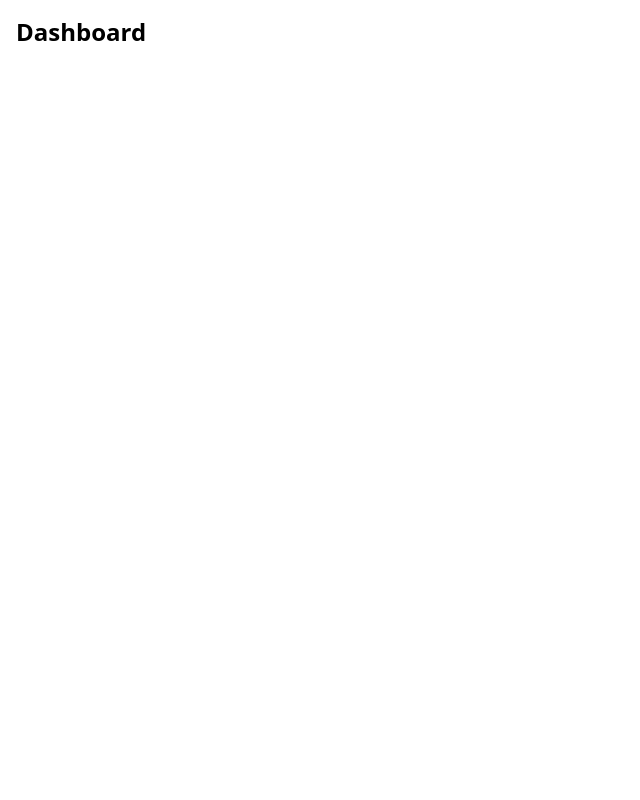
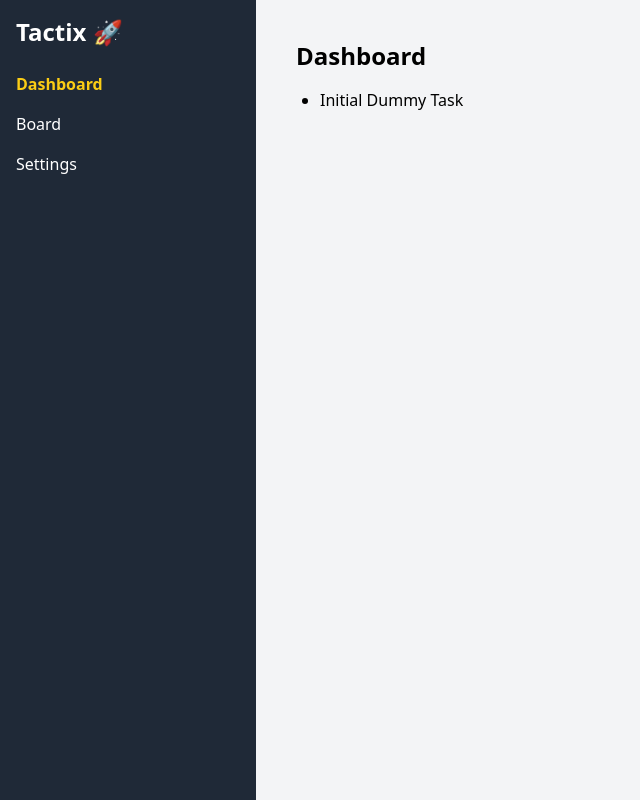
Before and after one commit to anusha2211/Tactix, a React (Create React App) app in the folder client/: page / in a window 1280 px wide. Shown: the whole page, without its empty margins (0-640 px from the left). Built offline with nearby package versions, Linux system fonts and the light colour scheme.

Commit message:
Set up Redux Toolkit and connected dummy task slice

```diff
--- a/client/package.json
+++ b/client/package.json
@@ -3,12 +3,14 @@
   "version": "0.1.0",
   "private": true,
   "dependencies": {
+    "@reduxjs/toolkit": "^2.8.2",
     "@testing-library/dom": "^10.4.0",
     "@testing-library/jest-dom": "^6.6.3",
     "@testing-library/react": "^16.3.0",
     "@testing-library/user-event": "^13.5.0",
     "react": "^19.1.0",
     "react-dom": "^19.1.0",
+    "react-redux": "^9.2.0",
     "react-router-dom": "^7.6.2",
     "react-scripts": "5.0.1",
     "web-vitals": "^2.1.4"
--- a/client/src/App.js
+++ b/client/src/App.js
@@ -1,20 +1,23 @@
-import { BrowserRouter as Router, Routes, Route } from "react-router-dom";
-import Dashboard from "./pages/Dashboard";
-import Board from "./pages/Board";
-import Settings from "./pages/Settings";
-import NotFound from "./pages/NotFound";
+import React from 'react';
+import { BrowserRouter as Router, Routes, Route } from 'react-router-dom';
+import Layout from './components/Layout';
+import Dashboard from './pages/Dashboard';
+import Board from './pages/Board';
+import Settings from './pages/Settings';
+import NotFound from './pages/NotFound';
 
 function App() {
   return (
     <Router>
-      <div className="p-4">
-        <Routes>
-          <Route path="/" element={<Dashboard />} />
-          <Route path="/board/:id" element={<Board />} />
-          <Route path="/settings" element={<Settings />} />
+      <Routes>
+        {/* All routes that share Sidebar & Layout */}
+        <Route path="/" element={<Layout />}>
+          <Route index element={<Dashboard />} />
+          <Route path="board" element={<Board />} />
+          <Route path="settings" element={<Settings />} />
           <Route path="*" element={<NotFound />} />
-        </Routes>
-      </div>
+        </Route>
+      </Routes>
     </Router>
   );
 }
--- /dev/null
+++ b/client/src/app/store.js
@@ -0,0 +1,8 @@
+import { configureStore } from '@reduxjs/toolkit';
+import taskReducer from '../features/tasks/taskSlice';
+
+export const store = configureStore({
+    reducer: {
+        tasks: taskReducer,
+    },
+});
--- /dev/null
+++ b/client/src/features/tasks/taskSlice.js
@@ -0,0 +1,23 @@
+import { createSlice } from '@reduxjs/toolkit';
+
+const initialState = {
+    tasks: [
+        { id: 1, title: 'Initial Dummy Task', status: 'todo' },
+    ],
+};
+
+const taskSlice = createSlice({
+    name: 'tasks',
+    initialState,
+    reducers: {
+        addTask(state, action) {
+            state.tasks.push(action.payload);
+        },
+    },
+});
+
+// Export reducer to be included in store
+export default taskSlice.reducer;
+
+// Export actions for dispatching
+export const { addTask } = taskSlice.actions;
--- a/client/src/index.js
+++ b/client/src/index.js
@@ -1,15 +1,18 @@
 import React from 'react';
 import ReactDOM from 'react-dom/client';
-import './index.css';
 import App from './App';
-// import reportWebVitals from './reportWebVitals';
+import { store } from './app/store';
+import { Provider } from 'react-redux';
 
 const root = ReactDOM.createRoot(document.getElementById('root'));
 root.render(
   <React.StrictMode>
-    <App />
+    <Provider store={store}>
+      <App />
+    </Provider>
   </React.StrictMode>
 );
+
 
 // If you want to start measuring performance in your app, pass a function
 // to log results (for example: reportWebVitals(console.log))
--- a/client/src/pages/Dashboard.jsx
+++ b/client/src/pages/Dashboard.jsx
@@ -1,3 +1,21 @@
-export default function Dashboard() {
-  return <h2 className="text-2xl font-bold">Dashboard</h2>;
-}
+import React from 'react';
+import { useSelector } from 'react-redux';
+
+const Dashboard = () => {
+  const tasks = useSelector((state) => state.tasks.tasks);
+
+  console.log('Tasks from Redux:', tasks);
+
+  return (
+    <div className="p-4">
+      <h1 className="text-2xl font-bold">Dashboard</h1>
+      <ul className="mt-4 list-disc pl-6">
+        {tasks.map((task) => (
+          <li key={task.id}>{task.title}</li>
+        ))}
+      </ul>
+    </div>
+  );
+};
+
+export default Dashboard;
```
Also changed, not shown: 1 other file (tests, documents, lock files or other folders).
